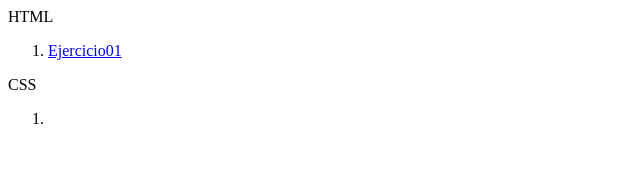
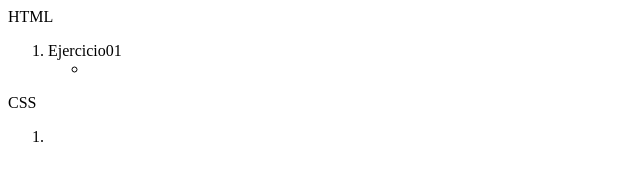
Before and after one commit to borjamiguens/BOOTCAMPhtml_css, a plain HTML site: page index.html in a window 1280 px wide. Shown: the whole page, without its empty margins (0-640 px from the left). Drawn offline with Linux system fonts and the light colour scheme.

Commit message:
ejercicio_01 OK

```diff
--- a/index.html
+++ b/index.html
@@ -9,7 +9,11 @@
     HTML
     <ol>
         <li>
-            <a href="ej01/index.html">Ejercicio01</a>
+            Ejercicio01
+            <ul>
+                <li><a href="ej01/index.html"></a></li>
+            </ul>
+
         </li>
     </ol>
     CSS
```
Also changed, not shown: HTML/ej01/index.html (+11 -0 lines), HTML/ej02/index.html (added).
